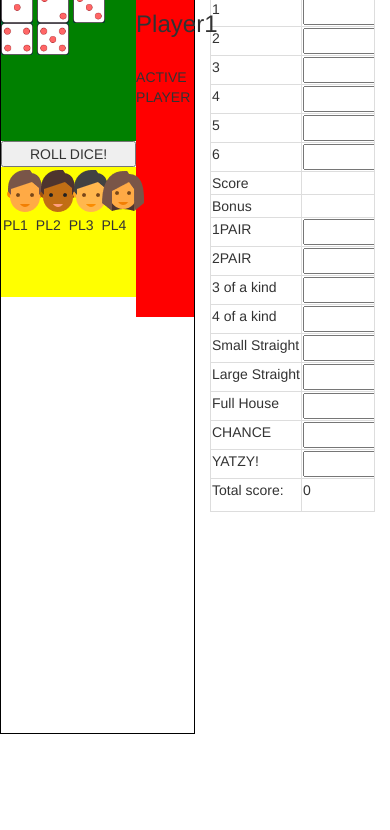
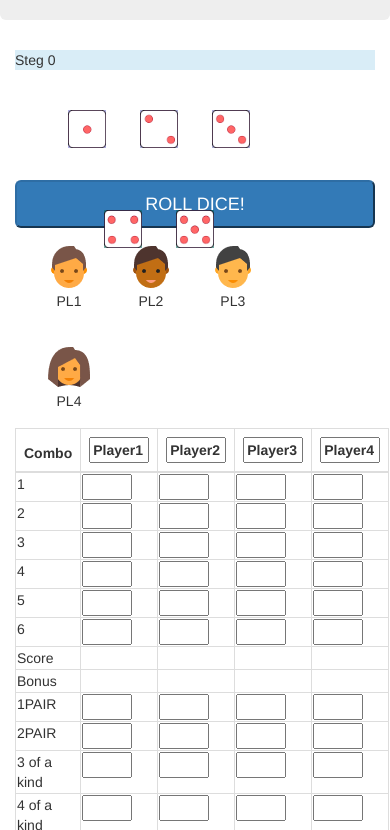
Before and after one commit to masoud1992/projectyatzy, a plain HTML site: page index.html in a window 390 px wide. Shown: the part 110-940 px from the top of the page. Before the commit the page ends 844 px from the top, so only its background shows below. Drawn offline with nearby package versions, Linux system fonts and the light colour scheme.

Commit message:
Responsivitet
Funkar i desktop och ipad-lägen

```diff
--- a/css/style.css
+++ b/css/style.css
@@ -1,71 +1,53 @@
-.container{
-	display:inline-block;
-	float:right;
-	vertical-align:top;
-	width:50%;
-	height:100vh;
-}
 .table>tbody>tr>td, .table>tbody>tr>th{
 	padding:1px;
+}
+th{
+	width: 20px;
+}
+td{
+	width: 30px;
+}
+input{
+	width:50px;
 }
 #score{
 	width:35px;
 }
 #name{
-	width:80px;
+	width:60px;
 }
-.playerImage{
-	width:15%;
+.col-md-2, .playerImage, .playground{
+	padding-top:15px;
+	vertical-align:middle;
+	text-align:center;
+	display:inline-block;
+	height:100px;
 }
-.engine{
-	display:inline-block;
-	border:1px solid black;
-	width:50%;
-	height:100vh;
+.playground{
+	width: 80%;
 }
-.playerImage{
-	display:inline-block;
-	text-align:center;
-}
-.activePlayer{
-	background:red;
-	display:inline-block;
-	float:right;
-	width:30%;
-	height:326px;
-	vertical-align:top;
-}
-.choosenDices{
-	background:blue;
-	display:inline-block;
-	width:70%;
-	height:150px;
+.playerInfo{
+	width: 80%;
 }
 .combo{
-	width:150px;
+	width:50px;
 }
-.rollDice{
-	display:block;
-	width:70%;
-}
-.playground{
-	background:green;
-	display:inline-block;
-	width:70%;
-	height:150px;
-}
-.playerInfo{
-	background:yellow;
-	width:100%;
-	height:130px;
-}
-
-.dice-symbol{
-	font-size: 6vh;
-	display: inline-block;
-}
-
 .marked{
 	border: 2px solid #021a40;
 	border-radius: 5px;
+	padding:0px;
 }
+@media screen and (min-width: 1200px){
+    .col-xl-2, .playerImage, .playground{
+		padding-top:15px;
+		padding-left: 15px;
+		vertical-align:middle;
+		text-align: center;
+		display:inline-block;
+		height:100px;
+	}
+
+	.combo{
+		width: 100px;
+	}
+}
--- a/index.html
+++ b/index.html
@@ -18,46 +18,40 @@
 </head>
 
 <body>
-    <div class="engine">
-        <h1>RUBRIK</h1>
-        <div class="upper">
-            <p class="bg-success">test</p>
-            <div class="activePlayer">
-                <h3 id="playerName">Player1</h3>
-                <img src="">
-                <p>ACTIVE PLAYER</p>
+    <div class="container-fluid">
+	<div class="row">
+        <div class="jumbotron"><h1>RUBRIK</h1></div>
+        <div class="upper col-md-5">
+            <p class="bg-info">test</p>
+            <div class="playground col-md-6 col-xs-6">
+                <div class="col-md-2 col-xl-2"><img class="unmarked pull-right" id="diceOne" src="images/dices/1.png" height="38" width="38"></div>
+                <div class="col-md-2 col-xl-2"><img class="unmarked pull-right" id="diceTwo" src="images/dices/2.png" height="38" width="38"></div>
+                <div class="col-md-2 col-xl-2"><img class="unmarked pull-right" id="diceThree" src="images/dices/3.png" height="38" width="38"></div>
+                <div class="col-md-2 col-xl-2"><img class="unmarked pull-right" id="diceFour" src="images/dices/4.png" height="38" width="38"></div>
+                <div class="col-md-2 col-xl-2"><img class="unmarked pull-right" id="diceFive" src="images/dices/5.png" height="38" width="38"></div>
             </div>
-            <div class="playground">
-                <img class="unmarked" id="diceOne" src="images/dices/1.png" height="32" width="32">
-                <img class="unmarked" id="diceTwo" src="images/dices/2.png" height="32" width="32">
-                <img class="unmarked" id="diceThree" src="images/dices/3.png" height="32" width="32">
-                <img class="unmarked" id="diceFour" src="images/dices/4.png" height="32" width="32">
-                <img class="unmarked" id="diceFive" src="images/dices/5.png" height="32" width="32">
-            </div>
-            <button class="rollDice">ROLL DICE!</button>
-            <div class="playerInfo">
-                <div class="playerImage">
+            <button type="button" class="rollDice btn-primary btn-block btn-lg">ROLL DICE!</button>
+            <div class="playerInfo col-lg-6">
+                <div class="playerImage col-md-3">
                     <img src="images/Player1.png">
                     <p class="playerName">PL1</p>
                 </div>
-                <div class="playerImage">
+                <div class="playerImage col-md-3">
                     <img src="images/Player2.png">
                     <p class="playerName">PL2</p>
                 </div>
-                <div class="playerImage">
+                <div class="playerImage col-md-3">
                     <img src="images/Player3.png">
                     <p class="playerName">PL3</p>
                 </div>
-                <div class="playerImage">
+                <div class="playerImage col-md-3">
                     <img src="images/Player4.png">
                     <p class="playerName">PL4</p>
                 </div>
             </div>
         </div>
-    </div>
-    <div class="container">
-        <h2>Score Table</h2>
-        <div class="table-responsive">
+
+		<div class="scoreBoard col-md-6 col-xs-6">
             <table class="table table-bordered">
                 <thead>
                     <tr>
@@ -261,8 +255,9 @@
                     </tr>
                 </tbody>
             </table>
-        </div>
+		</div>
     </div>
+	</div>
 </body>
 
 </html>
--- a/js/main.js
+++ b/js/main.js
@@ -259,31 +259,31 @@ var tempKey = null;
         switch (stepInt) {
             case 0:
                 {
-                    $(".bg-success").text('Steg 0');
+                    $(".bg-info").text('Steg 0');
                 }
                 break;
 
             case 1:
                 {
-                    $(".bg-success").text('Steg 1');
+                    $(".bg-info").text('Steg 1');
                 }
                 break;
 
             case 2:
                 {
-                    $(".bg-success").text('Steg 2');
+                    $(".bg-info").text('Steg 2');
                 }
                 break;
 
             case 3:
                 {
-                    $(".bg-success").text('Steg 3');
+                    $(".bg-info").text('Steg 3');
                 }
                 break;
 
             default:
                 {
-                    $(".bg-success").text('Ajjabajja!');
+                    $(".bg-info").text('Ajjabajja!');
                 }
         }
 
```
